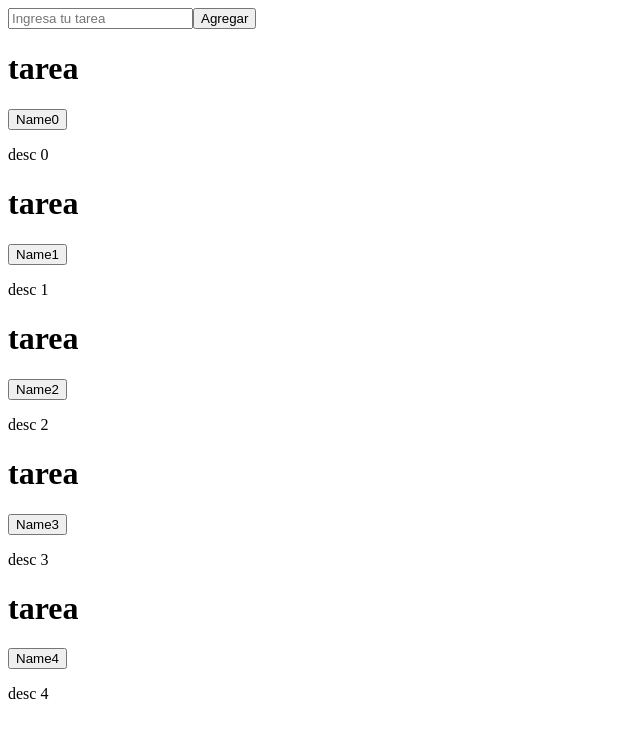
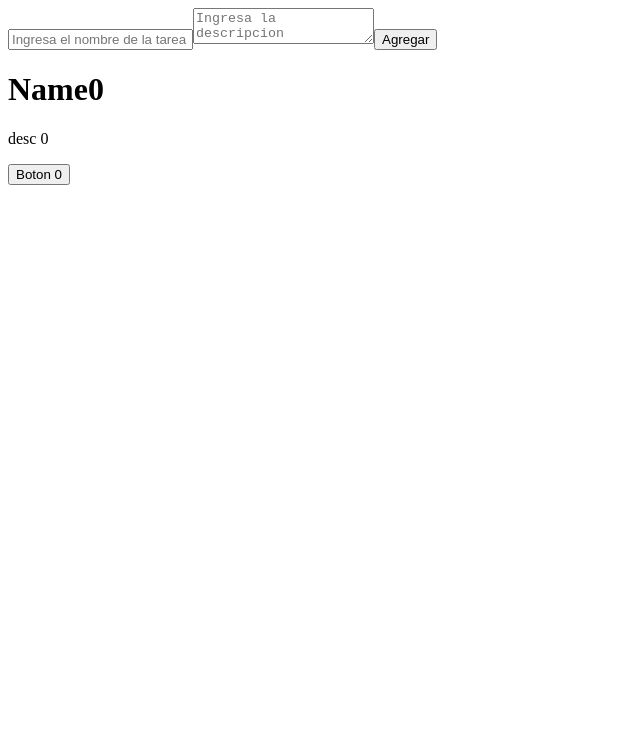
Before and after one commit to dav-sh/react-list-app, a React (Vite) app: page / in a window 1280 px wide. Shown: the top 738 px of the page, without its empty margins (0-640 px from the left). Built offline with nearby package versions, Linux system fonts and the light colour scheme.

Commit message:
added TaskCard component

```diff
--- a/src/App.jsx
+++ b/src/App.jsx
@@ -8,11 +8,11 @@ function App() {
     setTasks(data);
   }, []);
 
-  const createTask = (taskName) => {
+  const createTask = (task) => {
     setTasks([...tasks, {
       id: tasks.length +1,
-      name : taskName,
-      desc: 'descripcion nueva'
+      name : task.name,
+      desc: task.desc
     }]);
     console.log("actualizado");
   };
--- /dev/null
+++ b/src/TaskCard.jsx
@@ -0,0 +1,13 @@
+import React from 'react'
+
+function TaskCard({task}) {
+  return (
+    <>
+        <h1>{task.name}</h1>
+        <p>{task.desc}</p>
+        <button>Boton {task.id}</button>
+    </>
+  )
+}
+
+export default TaskCard
--- a/src/TaskForm.jsx
+++ b/src/TaskForm.jsx
@@ -2,25 +2,33 @@ import { useState } from "react";
 import React from "react";
 
 function TaskForm(props) {
-  const [tasks, setTasks] = useState("");
+  const [taskName, setTaskName] = useState("");
+  const [taskDescription, setTaskDescription] = useState("");
 
   const handleSubmit = (e) => {
     e.preventDefault();
-    props.createTask(tasks)
-
+    props.createTask({
+      name: taskName,
+      desc: taskDescription,
+    });
   };
 
   return (
-    <form
-      onSubmit={handleSubmit}
-      method="post"
-      onChange={(e) => {
-        //console.log(e.target.value);
-        setTasks(e.target.value);
-      }}
-    >
-      <input type="text" placeholder="Ingresa tu tarea" />
-      <button type="button">Agregar</button>
+    <form onSubmit={handleSubmit} method="post">
+      <input
+        type="text"
+        placeholder="Ingresa el nombre de la tarea"
+        onChange={(e) => {
+          setTaskName(e.target.value);
+        }}
+      />
+      <textarea
+        placeholder="Ingresa la descripcion"
+        onChange={(e) => {
+          setTaskDescription(e.target.value);
+        }}
+      />
+      <button>Agregar</button>
     </form>
   );
 }
--- a/src/TaskList.jsx
+++ b/src/TaskList.jsx
@@ -1,3 +1,4 @@
+import TaskCard from "./TaskCard";
 
 function TaskList(props) {
 
@@ -10,9 +11,7 @@ function TaskList(props) {
     <>
       {props.tasks.map((t) => (
         <div key={t.id}>
-          <h1>tarea</h1>
-          <button>{t.name}</button>
-          <p>{t.desc}</p>
+          <TaskCard task={t}/>
         </div>
       ))}
     </>
--- a/src/tasks.js
+++ b/src/tasks.js
@@ -5,27 +5,27 @@ export const tasks = [
     desc: "desc 0",
   },
 
-  {
-    id: 1,
-    name: "Name1",
-    desc: "desc 1",
-  },
+//   {
+//     id: 1,
+//     name: "Name1",
+//     desc: "desc 1",
+//   },
 
-  {
-    id: 2,
-    name: "Name2",
-    desc: "desc 2",
-  },
+//   {
+//     id: 2,
+//     name: "Name2",
+//     desc: "desc 2",
+//   },
 
-  {
-    id: 3,
-    name: "Name3",
-    desc: "desc 3",
-  },
+//   {
+//     id: 3,
+//     name: "Name3",
+//     desc: "desc 3",
+//   },
 
-  {
-    id: 4,
-    name: "Name4",
-    desc: "desc 4",
-  },
+//   {
+//     id: 4,
+//     name: "Name4",
+//     desc: "desc 4",
+//   },
 ];
```
